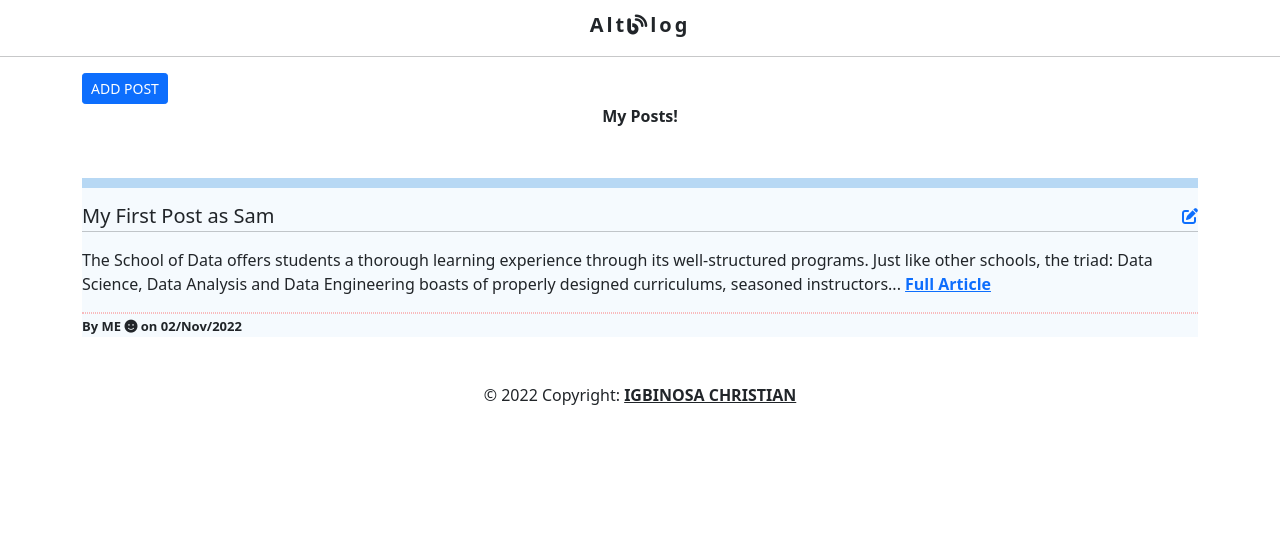
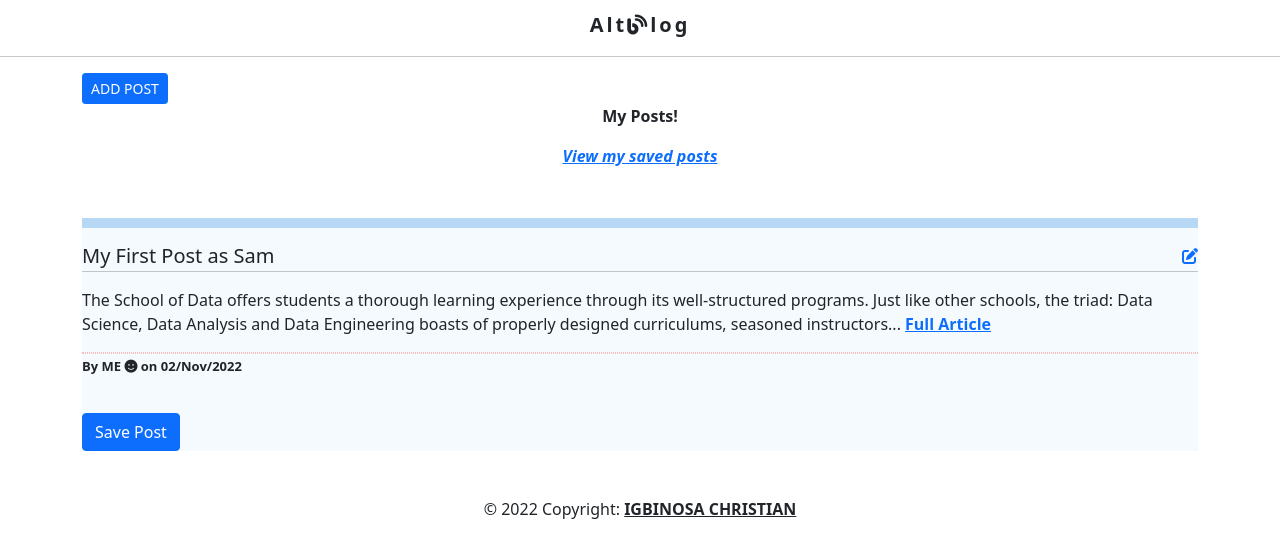
Before and after one commit to Igbinosa-Christian/AltBlog, a Flask app: a page that uses templates/my_posts.html in a window 1280 px wide. Shown: the part 58-616 px from the top of the page. Run offline with Flask 3, Linux system fonts and the light colour scheme; a user stored in the database is signed in; data comes from the database, SQL or seed files in the repository; parts of the project's set-up code (start-up, migrations or seed data) failed here and were passed over; some libraries are stand-ins or nearby versions.

Commit message:
Added a link to view user's saved posts, added a comment on line 34, fixed the update button url and added the save post block(button).

```diff
--- a/templates/my_posts.html
+++ b/templates/my_posts.html
@@ -15,6 +15,9 @@
 
         <div class="allPosts">
             <p>My Posts!</p>
+
+             <!-- View saved posts -->
+            <p><a href="/saved_posts/{{current_user.username}}"><i>View my saved posts</i></a></p>
         </div>
 
         <!-- Displaying available posts/articles -->
@@ -28,9 +31,10 @@
                 <div class="title-block">
                     <h4>{{post['title']}}</h4>
 
+                    <!-- Add Edit button if logged in user owns the post/article -->
                     {%if current_user.username == post.author%}
                         <div class="edit">
-                            <a href=""><i class="fa-solid fa-pen-to-square"></i></a>
+                            <a href="/update/{{post.id}}"><i class="fa-solid fa-pen-to-square"></i></a>
                         </div>
                     {%endif%}
                 </div>
@@ -45,6 +49,17 @@
 
                 <div class="post-details">
                     <p>By ME <i class="fa-solid fa-face-smile"></i> on {{post['date'].strftime('%d/%b/%Y')}}</p>
+
+                    <!-- Save Post -->
+                    <form action="/save_post/{{post.id}}" method="POST" class="save_form">
+
+                        <div>
+                            <div>
+                                <input id="submit" type="submit" class="btn btn-primary" value="Save Post">
+                            </div>
+                        </div>
+
+                    </form>
                 </div>
 
             </div>
```
